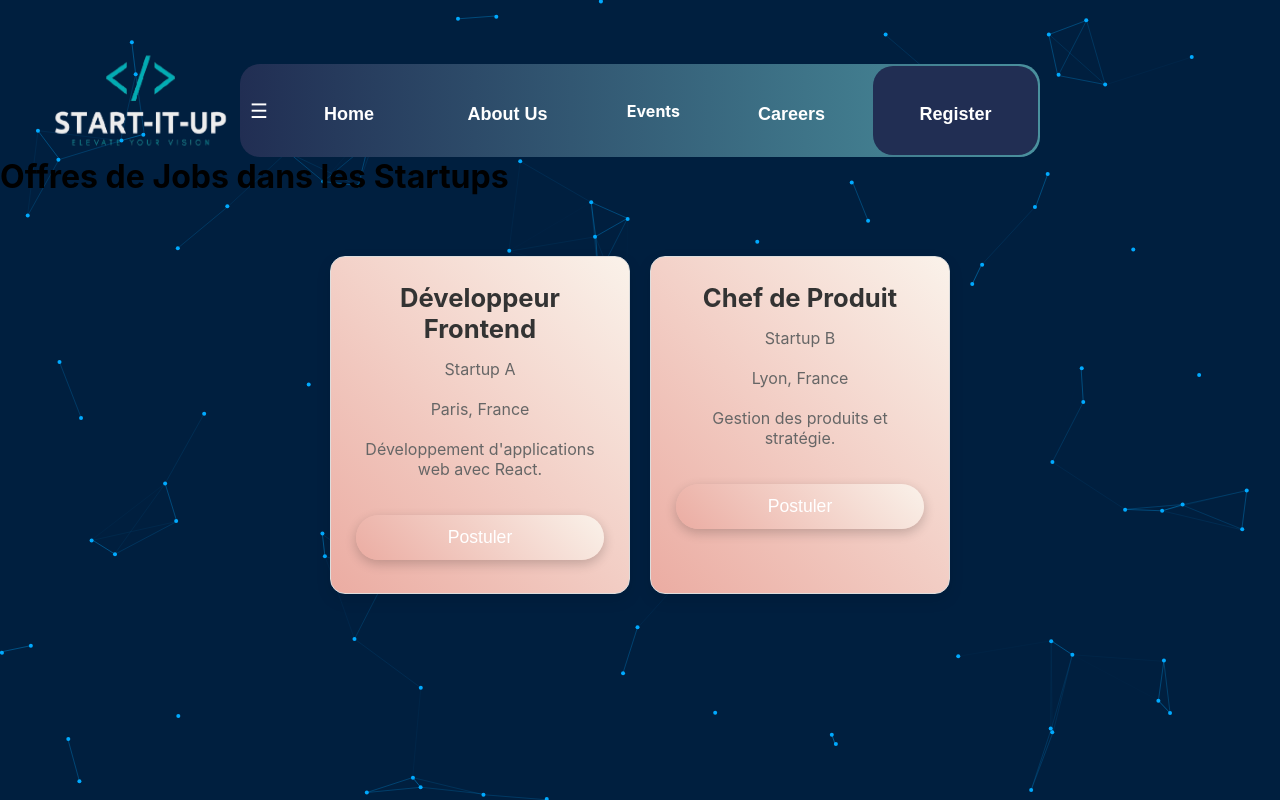
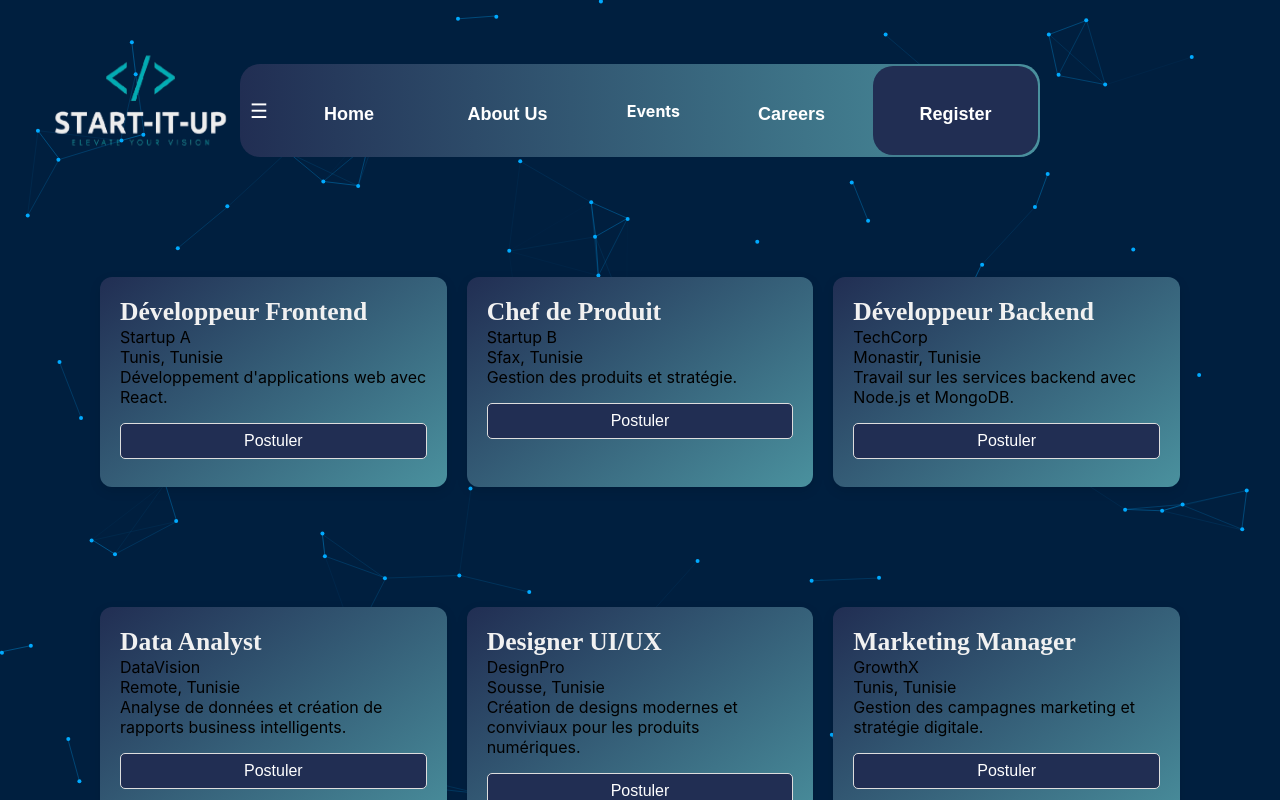
Before and after one commit to rihemfarhat/Projet-dev, a React (Create React App) app: page / in a window 1280 px wide. Both pictures are taken after a click on the button "Careers". Shown: the top 800 px of the page. Built offline with nearby package versions, Linux system fonts and the light colour scheme.

Commit message:
update to jobs

```diff
--- a/src/App.css
+++ b/src/App.css
@@ -413,99 +413,101 @@ button:hover {
 
 
 /* Page JobList */
+
+
+
+/* jobs.css */
+
 .job-list {
-  display: flex;
-  flex-wrap: wrap;
+  display: grid;
+  grid-template-columns: repeat(3, 1fr); /* 3 colonnes fixes */
   gap: 20px;
-  justify-content: center;
-  padding: 40px;
   margin-top: 20px;
-  animation: fadeIn 1s ease-out;
+  margin-left: 100px;
+  margin-right: 100px;
 }
 
 
+.job-list button {
+  background-color: #212E53; /* Couleur de fond du bouton */
+  color: white; /* Couleur du texte */
+  border: 1px solid #ddd; /* Bordure autour du bouton */
+  padding: 8px 20px; /* Espace autour du texte (ajusté) */
+  font-size: 1rem; /* Taille du texte */
+  border-radius: 5px; /* Coins arrondis */
+  cursor: pointer; /* Curseur pointeur */
+  display: inline-block; /* Empêche l'étalement du fond */
+  white-space: nowrap; /* Empêche le texte de se casser sur plusieurs lignes */
+  text-align: center; /* Centre le texte à l'intérieur */
+  transition: background-color 0.3s ease; /* Transition pour l'effet au survol */
+}
+
+.job-list button:hover {
+  background-color: #0056b3; /* Couleur de fond lors du survol */
+}
+
 .job-card {
-  background: linear-gradient(45deg, #EBACA2, #FAF2EA);
-  border: 1px solid #ddd;
-  border-radius: 15px;
-  box-shadow: 0 6px 15px rgba(0, 0, 0, 0.1);
-  width: 300px;
-  padding: 25px;
-  text-align: center;
+  margin-top: 100px;
+  background: linear-gradient(145deg, #212E53, #4A919E);
+  border-radius: 12px;
+  padding: 20px;
+  display: flex;
+  flex-direction: column;
   transition: transform 0.3s ease, box-shadow 0.3s ease;
+  box-shadow: 0 4px 12px rgba(0, 0, 0, 0.1);
 }
 
 .job-card:hover {
-  transform: translateY(-10px);
-  box-shadow: 0 10px 25px rgba(0, 0, 0, 0.2);
+  transform: translateY(-7px);
+  box-shadow: 0 6px 20px rgba(0, 0, 0, 0.2);
 }
 
 .job-card h2 {
-  font-size: 1.6em;
-  color: #333;
-  margin-bottom: 15px;
-  animation: slideIn 0.5s ease-out;
+  font-size: 1.6rem;
+  margin: 0;
+  color: #F1F1F1;
+  font-weight: 600;
+  font-family: 'Playfair Display', serif;
 }
 
-.job-card p {
-  font-size: 1em;
-  color: #666;
-  margin-bottom: 20px;
+.job-card .company {
+  font-size: 1.2rem;
+  color: #FFD700;
+  margin-top: 8px;
+  font-family: 'Roboto', sans-serif;
 }
 
-.job-card button {
-  background: linear-gradient(45deg, #EBACA2, #FAF2EA);
-  color: white;
-  padding: 12px 20px;
-  border: none;
-  border-radius: 30px;
-  font-size: 1.1em;
-  cursor: pointer;
-  transition: all 0.3s ease;
-  box-shadow: 0 4px 12px rgba(0, 0, 0, 0.2);
+.job-card .location {
+  font-size: 1rem;
+  color: #F5F5F5;
+  margin-top: 10px;
 }
 
-.job-card button:hover {
-  background: linear-gradient(45deg, #feb47b, #ff7e5f);
-  transform: scale(1.05);}
-
-@keyframes fadeIn {
-  from {
-      opacity: 0;
-  }
-  to {
-      opacity: 1;
-  }
+.job-card .description {
+  font-size: 1rem;
+  margin-top: 10px;
+  color: #F5F5F5;
+  font-family: 'Roboto', sans-serif;
 }
 
-@keyframes slideIn {
-  from {
-      transform: translateY(20px);
-      opacity: 0;
-  }
-  to {
-      transform: translateY(0);
-      opacity: 1;
-  }
-}
-
-
-
-
-
-
-
-
-.text-gradient h1 {
-  background: linear-gradient(90deg, rgba(255, 0, 150, 1) 0%, rgba(0, 204, 255, 1) 100%);
-  -webkit-background-clip: text;
-  color: transparent;
-  font-size: 3rem;
-  text-align: center;
+.apply-button {
+  background: linear-gradient(145deg, #FFA500, #FF8C00);
+  color: white;
+  padding: 12px 24px;
+  font-size: 1.1rem;
+  border: none;
+  border-radius: 5px;
+  cursor: pointer;
+  margin-top: 15px;
+  transition: background 0.3s ease, transform 0.3s ease;
+  font-family: 'Poppins', sans-serif;
   font-weight: bold;
 }
 
-
+.apply-button:hover {
+  background: linear-gradient(145deg, #FF7F00, #FF6F00);
+  transform: scale(1.05);
+}
 
 
 /* Login */
--- a/src/Jobs.js
+++ b/src/Jobs.js
@@ -1,4 +1,3 @@
-// src/components/Jobs.js
 import React, { useState } from "react";
 import JobList from "./JobList";
 import CVSubmission from "./CVSubmission";
@@ -11,7 +10,7 @@ function Jobs() {
             id: 1,
             title: "Développeur Frontend",
             company: "Startup A",
-            location: "Paris, France",
+            location: "Tunis, Tunisie",
             description: "Développement d'applications web avec React.",
             applyLink: "#"
         },
@@ -19,8 +18,64 @@ function Jobs() {
             id: 2,
             title: "Chef de Produit",
             company: "Startup B",
-            location: "Lyon, France",
+            location: "Sfax, Tunisie",
             description: "Gestion des produits et stratégie.",
+            applyLink: "#"
+        },
+        {
+            id: 3,
+            title: "Développeur Backend",
+            company: "TechCorp",
+            location: "Monastir, Tunisie",
+            description: "Travail sur les services backend avec Node.js et MongoDB.",
+            applyLink: "#"
+        },
+        {
+            id: 4,
+            title: "Data Analyst",
+            company: "DataVision",
+            location: "Remote, Tunisie",
+            description: "Analyse de données et création de rapports business intelligents.",
+            applyLink: "#"
+        },
+        {
+            id: 5,
+            title: "Designer UI/UX",
+            company: "DesignPro",
+            location: "Sousse, Tunisie",
+            description: "Création de designs modernes et conviviaux pour les produits numériques.",
+            applyLink: "#"
+        },
+        {
+            id: 6,
+            title: "Marketing Manager",
+            company: "GrowthX",
+            location: "Tunis, Tunisie",
+            description: "Gestion des campagnes marketing et stratégie digitale.",
+            applyLink: "#"
+        },
+        {
+            id: 7,
+            title: "Ingénieur Cloud",
+            company: "CloudTech",
+            location: "Bizerte, Tunisie",
+            description: "Gestion des infrastructures cloud et déploiement d'applications.",
+            applyLink: "#"
+        },
+        {
+            id: 8,
+            title: "Développeur Mobile",
+            company: "MobileLabs",
+            location: "Tataouine, Tunisie",
+            description: "Développement d'applications mobiles pour Android et iOS.",
+            applyLink: "#"
+        },
+        {
+            id: 9,
+            title: "Chef de Projet IT",
+            company: "TechSolutions",
+            location: "Kairouan, Tunisie",
+            description: "Gestion de projets IT pour des clients internationaux.",
             applyLink: "#"
         }
     ];
@@ -39,7 +94,6 @@ function Jobs() {
                 <CVSubmission jobTitle={selectedJob} onBack={handleBackToJobs} />
             ) : (
                 <div>
-                    <h1>Offres de Jobs dans les Startups</h1>
                     <JobList jobs={jobs} onApplyClick={handleApplyClick} />
                 </div>
             )}
```
